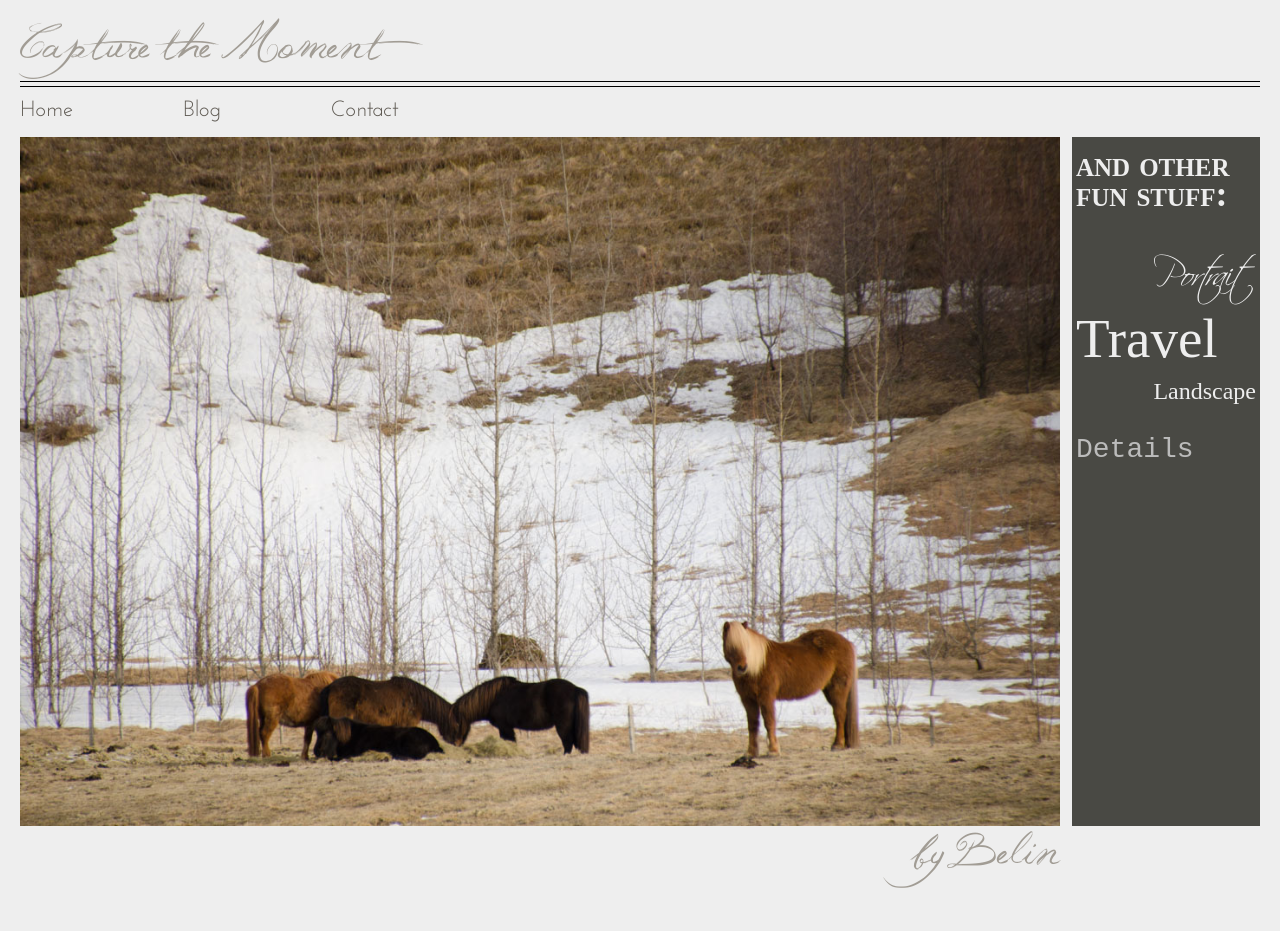
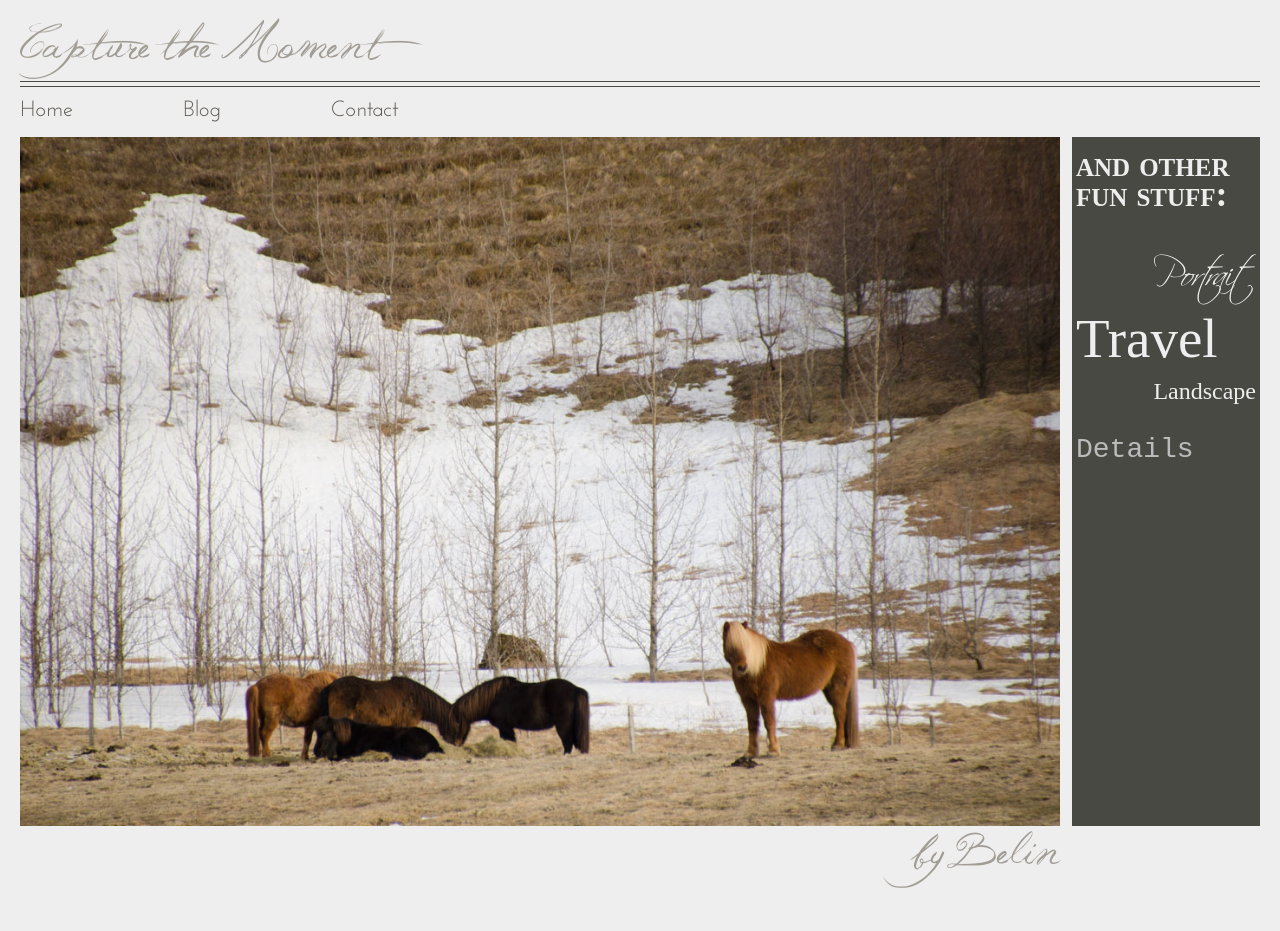
Before and after one commit to cmbybelin/cmbybelin.github.io, a Jekyll site: the page built from index.html, in a window 1280 px wide. Built offline with Jekyll 4.4.1, drawn with Linux system fonts in a browser that asks for light colours.

Commit message:
Update line color.

```diff
--- a/style/main.css
+++ b/style/main.css
@@ -47,14 +47,14 @@
 }
 
 header {
- border-bottom: 1px solid black;
+ border-bottom: 1px solid rgb(73, 73, 68);
 }
 .signature {
  text-align: right;
 }
 
 nav {
- border-top: 1px solid black;
+ border-top: 1px solid rgb(73, 73, 68);
  margin-top: 4px;
 }
 
```
